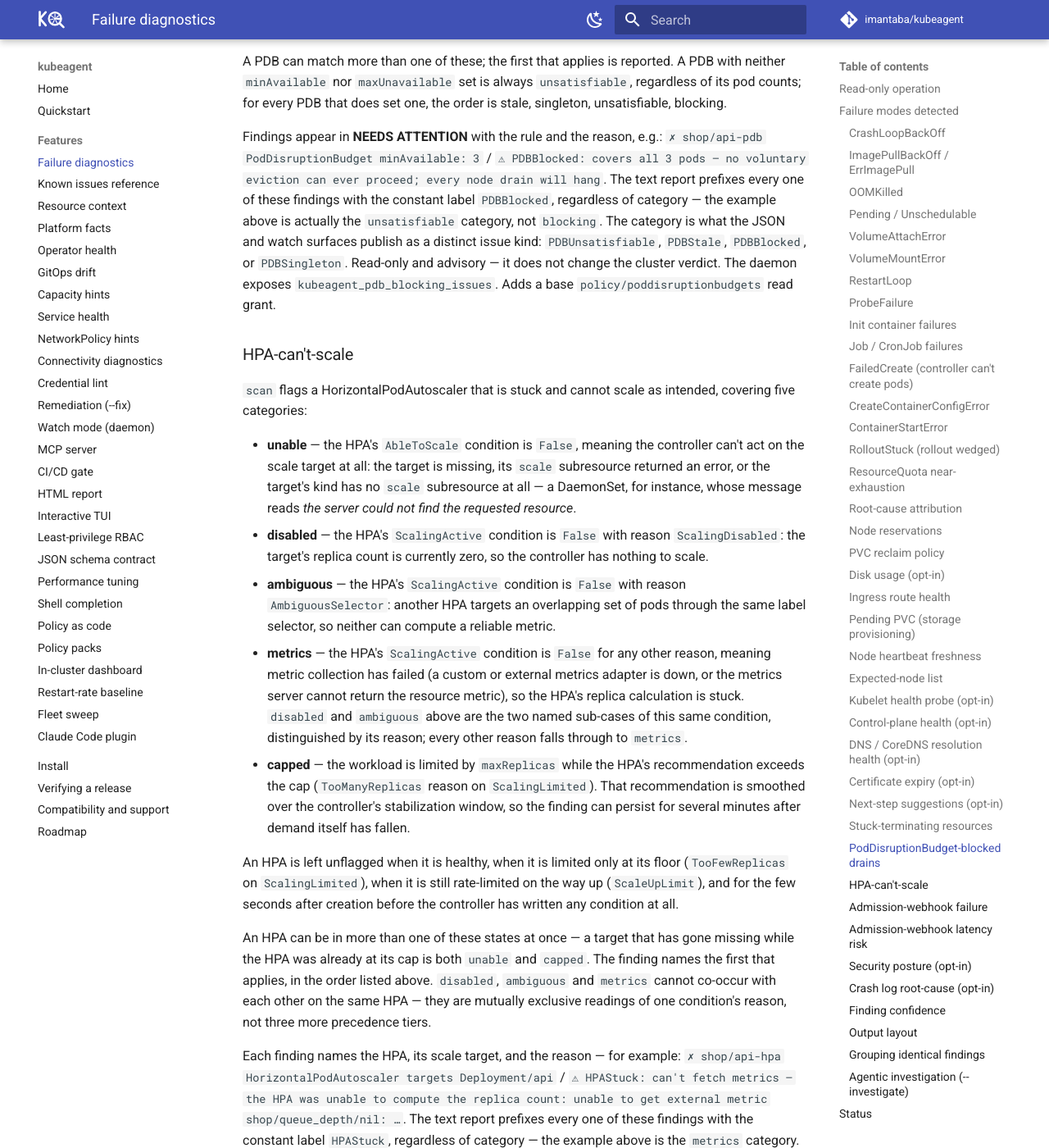
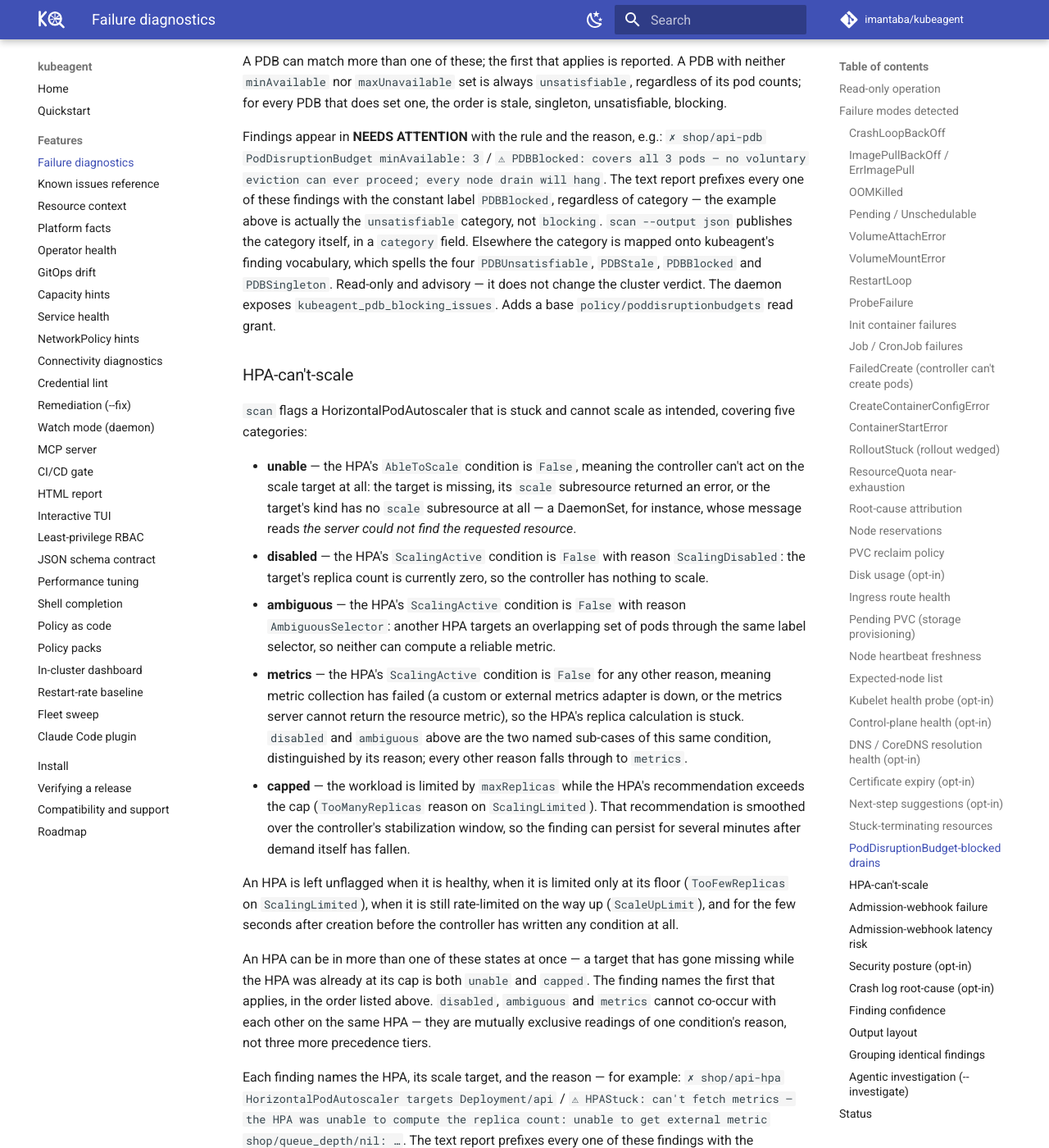
Before and after one commit to imantaba/kubeagent, an MkDocs documentation site: the page built from website/docs/features/diagnostics.md, in a window 1280 px wide and 1400 px high, scrolled down 17591 px. Shown: the whole window at 82% size. Built offline with MkDocs 1.6.1 and Material for MkDocs 9.7.7, drawn with Linux system fonts in a browser that asks for light colours; comment, search, counter and statistics services are not loaded; some of the changed text lies outside the part shown.

Commit message:
docs(diagnostics): name the right surface for the PDB/HPA issue kind (F11)
`6efd3aa` fixed a misleading impression in these two paragraphs but
introduced a false statement in its place: it claimed the CamelCase issue
kind (e.g. `PDBUnsatisfiable`) is what the JSON and watch surfaces publish.

Neither half holds. `internal/report` does not import
`internal/findings`, so `scan --output json` publishes the raw
`category` field (e.g. "unsatisfiable"), never the CamelCase spelling.
And the CamelCase mapping is applied in three separate places, consumed by
half a dozen packages beyond watch — naming any short list of surfaces is
itself a false universal.

State only what is verified: `scan --output json` publishes the category
field directly, and elsewhere the category is mapped onto kubeagent's
finding vocabulary, without naming which surfaces do the mapping.

Signed-off-by: imantaba <itn.taba@gmail.com>

```diff
--- a/website/docs/features/diagnostics.md
+++ b/website/docs/features/diagnostics.md
@@ -822,9 +822,10 @@ Findings appear in **NEEDS ATTENTION** with the rule and the reason, e.g.:
 all 3 pods — no voluntary eviction can ever proceed; every node drain will hang`.
 The text report prefixes every one of these findings with the constant label
 `PDBBlocked`, regardless of category — the example above is actually the
-`unsatisfiable` category, not `blocking`. The category is what the JSON and
-watch surfaces publish as a distinct issue kind: `PDBUnsatisfiable`,
-`PDBStale`, `PDBBlocked`, or `PDBSingleton`. Read-only and advisory — it does
+`unsatisfiable` category, not `blocking`. `scan --output json` publishes the
+category itself, in a `category` field. Elsewhere the category is mapped onto
+kubeagent's finding vocabulary, which spells the four `PDBUnsatisfiable`,
+`PDBStale`, `PDBBlocked` and `PDBSingleton`. Read-only and advisory — it does
 not change the cluster verdict. The daemon exposes
 `kubeagent_pdb_blocking_issues`. Adds a base
 `policy/poddisruptionbudgets` read grant.
@@ -873,10 +874,11 @@ Each finding names the HPA, its scale target, and the reason — for example:
 `⚠ HPAStuck: can't fetch metrics — the HPA was unable to compute the replica
 count: unable to get external metric shop/queue_depth/nil: …`. The text report
 prefixes every one of these findings with the constant label `HPAStuck`,
-regardless of category — the example above is the `metrics` category. The
-category is what the JSON and watch surfaces publish as a distinct issue
-kind: `HPAUnableToScale`, `HPAMetricsFailed`, `HPAScalingDisabled`,
-`HPAAmbiguousSelector`, or `HPACapped`.
+regardless of category — the example above is the `metrics` category.
+`scan --output json` publishes the category itself, in a `category` field.
+Elsewhere the category is mapped onto kubeagent's finding vocabulary, which
+spells the five `HPAUnableToScale`, `HPAMetricsFailed`,
+`HPAScalingDisabled`, `HPAAmbiguousSelector` and `HPACapped`.
 
 Read-only and advisory — it does not change the cluster verdict. The daemon
 exposes `kubeagent_hpa_scaling_issues`. Adds a base
```
